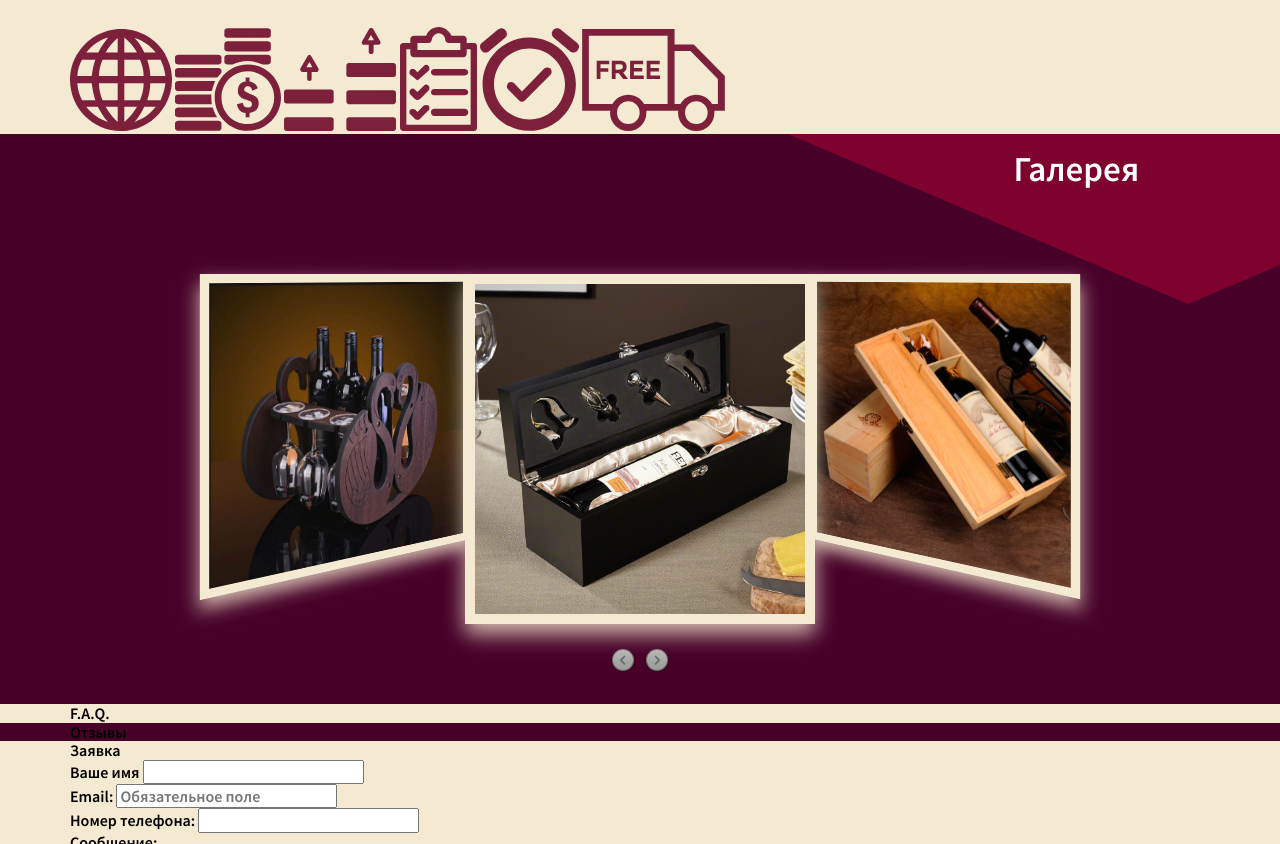
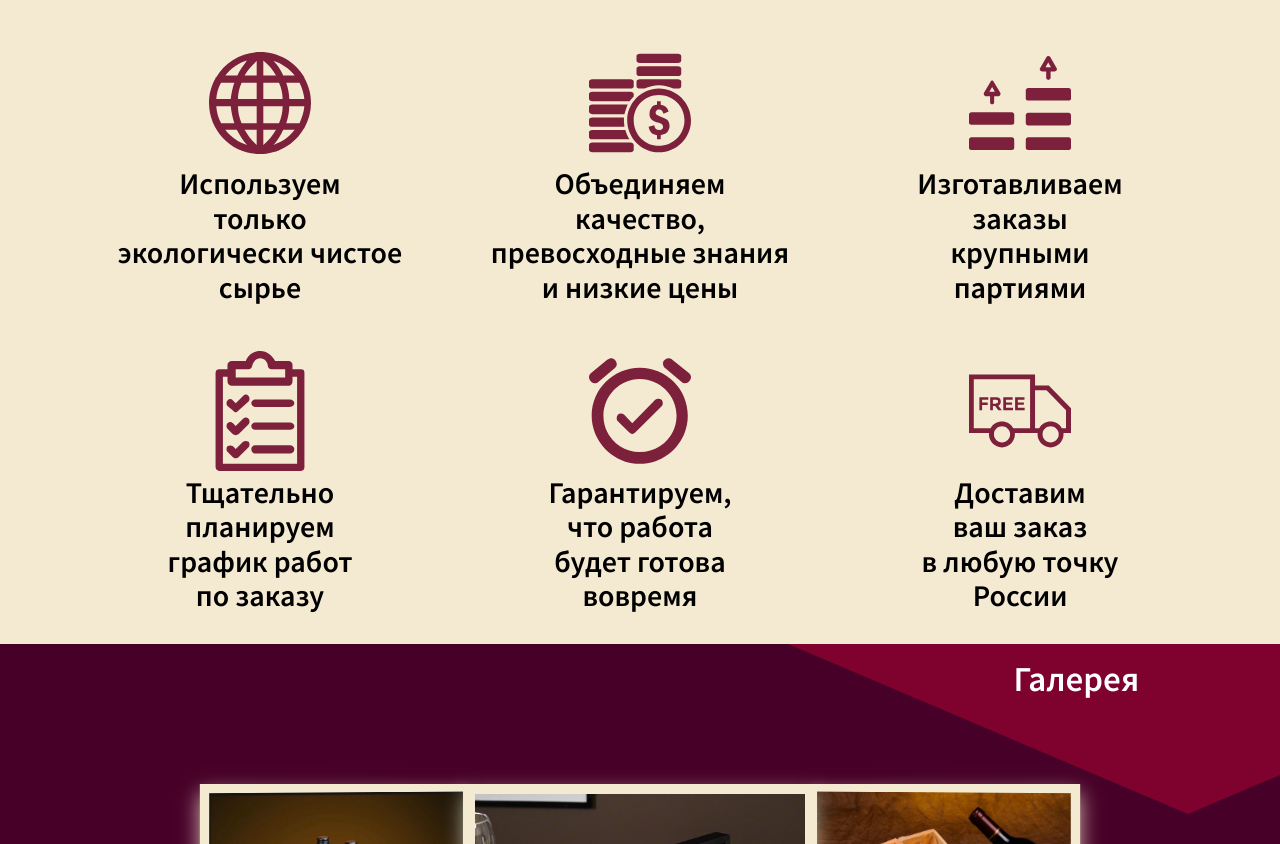
Before and after one commit to snod13/vinumlignum, a plain HTML site: page index.html in a window 1280 px wide. Shown: the part 1093-1937 px from the top of the page. Drawn offline with nearby package versions, Linux system fonts and the light colour scheme.

Commit message:
Наполнен и оформлен блок о компании

```diff
--- a/index.html
+++ b/index.html
@@ -86,12 +86,46 @@
           аксессуаров к винопитию.
         </p>
         <!-- /.container__text -->
-        <img src="img/qualities/1.svg" alt="" class="container__img-qualities">
-        <img src="img/qualities/2.svg" alt="" class="container__img-qualities">
-        <img src="img/qualities/3.svg" alt="" class="container__img-qualities">
-        <img src="img/qualities/4.svg" alt="" class="container__img-qualities">
-        <img src="img/qualities/5.svg" alt="" class="container__img-qualities">
-        <img src="img/qualities/6.svg" alt="" class="container__img-qualities">
+        <div class="container-figure">
+        <figure class="container__qualities">
+          <img src="img/qualities/1.svg" alt="" class="container__qualities__img">
+          <figcaption class="container__qualities__text">
+            Используем<br> только<br> экологически чистое<br> сырье
+          </figcaption>
+        </figure>
+        <figure class="container__qualities">
+          <img src="img/qualities/2.svg" alt="" class="container__qualities__img">
+          <figcaption class="container__qualities__text">
+            Объединяем<br> качество,<br> превосходные знания<br> и низкие цены
+          </figcaption>
+        </figure>
+        <figure class="container__qualities">
+          <img src="img/qualities/3.svg" alt="" class="container__qualities__img">
+          <figcaption class="container__qualities__text">
+            Изготавливаем<br> заказы<br> крупными<br> партиями
+          </figcaption>
+        </figure>
+        </div>
+        <div class="container-figure">
+        <figure class="container__qualities">
+          <img src="img/qualities/4.svg" alt="" class="container__qualities__img">
+          <figcaption class="container__qualities__text">
+            Тщательно<br> планируем<br> график работ<br> по заказу
+          </figcaption>
+        </figure>
+        <figure class="container__qualities">
+          <img src="img/qualities/5.svg" alt="" class="container__qualities__img">
+          <figcaption class="container__qualities__text">
+            Гарантируем,<br> что работа<br> будет готова<br> вовремя
+          </figcaption>
+        </figure>
+        <figure class="container__qualities">
+          <img src="img/qualities/6.svg" alt="" class="container__qualities__img">
+          <figcaption class="container__qualities__text">
+            Доставим<br> ваш заказ<br> в любую точку<br> России
+          </figcaption>
+        </figure>
+        </div>
       </div>
       <!-- /.container -->
     </div>
--- a/sass/blocks/_section.sass
+++ b/sass/blocks/_section.sass
@@ -32,9 +32,21 @@
   &__text
     font-size: 30px
     margin-top: 0
-  &__img-qualities
-    height: 100px
-    width: auto
+  &__qualities
+    width: 400px
+    &__img
+      width: 102px
+      height: 120px
+    &__text
+      font-size: 30px
+
+.container-figure
+  display: flex
+  align-items: center
+  text-align: center
+  justify-content: space-between
+  padding-bottom: 15px
+
 
 .blk-gallery
   padding-bottom: 170px
```
Also changed, not shown: css/style.css, 1 other file.
